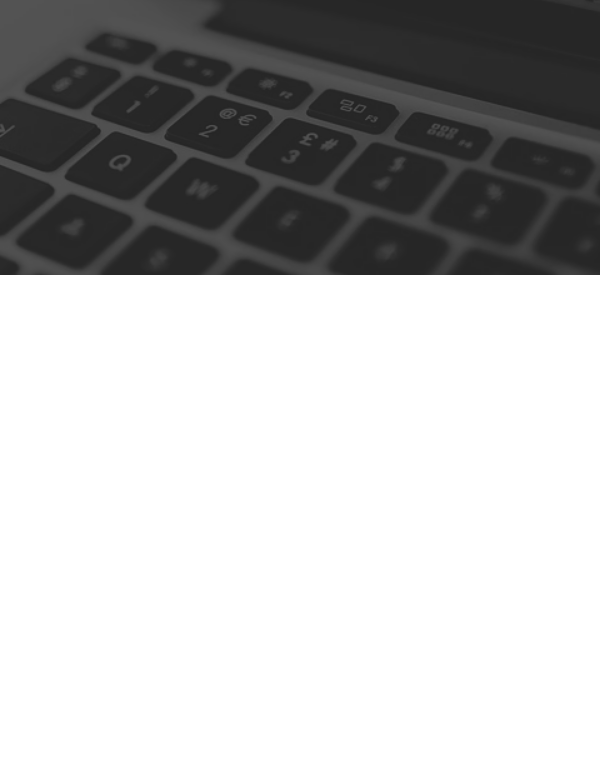
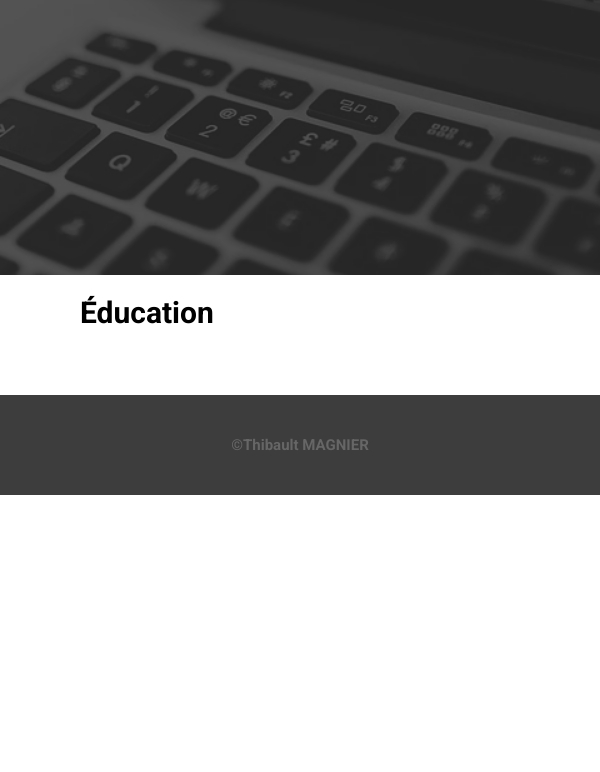
Before and after one commit to Thibault-MGNR/personal-website, a plain HTML site: page index.html in a window 600 px wide. Shown: the part 525-1297 px from the top of the page. After the commit the page ends 1020 px from the top, so only its background shows below. Drawn offline with Linux system fonts and the light colour scheme; a web font is replaced by a local one.

Commit message:
footer section & init education section

```diff
--- a/index.html
+++ b/index.html
@@ -4,7 +4,7 @@
     <meta charset="UTF-8">
     <meta http-equiv="X-UA-Compatible" content="IE=edge">
     <meta name="viewport" content="width=device-width, initial-scale=1.0">
-    <link href="https://fonts.googleapis.com/css2?family=Anek+Malayalam:wght@500&family=Roboto:wght@500&display=swap" rel="stylesheet">
+    <link href="https://fonts.googleapis.com/css2?family=Anek+Malayalam:wght@500&family=Roboto:ital,wght@0,100;0,300;0,400;0,500;0,700;0,900;1,100;1,300;1,400;1,500;1,700;1,900&display=swap" rel="stylesheet">
     <link href="styles.css" rel="stylesheet">
     <title>MAGNIER Thibault</title>
     <script src="scripts.js"></script>
@@ -27,9 +27,14 @@
         </div>
     </header>
     <section id="education" class="white">
-        <div class="fade-in-container hide">
-            <h2 class="fade-in-animation">Test</h2>
+        <div class="wrapper">
+            <div class="fade-in-container hide">
+                <h2 class="fade-in-animation">Éducation</h2>
+            </div>
         </div>
     </section>
+    <footer>
+        <h2>©Thibault MAGNIER</h2>
+    </footer>
 </body>
 </html>
--- a/scripts.js
+++ b/scripts.js
@@ -16,20 +16,28 @@ function reveal() {
 
 function menuRotation() {
   if(menuIsDevelop){
+    ascendMenu();
+  } else {
+    downMenu();
+  }
+}
+
+function ascendMenu(){
   menuButton.classList.remove("rotate-menu-f");
   menuButton.classList.add("rotate-menu-b");
   popOutMenuLi();
   popOutMenuA();
   slideOutH1Title();
   menuIsDevelop = false;
-  } else {
+}
+
+function downMenu(){
   menuButton.classList.remove("rotate-menu-b");
   menuButton.classList.add("rotate-menu-f");
   popInMenuLi();
   popInMenuA();
   slideInH1Title();
   menuIsDevelop = true;
-  }
 }
 
 function popInMenuLi() {
--- a/styles.css
+++ b/styles.css
@@ -1,4 +1,4 @@
-/* GENERAL */
+/* ################ GENERAL ################ */
 
 html {
     scroll-behavior: smooth;
@@ -9,6 +9,7 @@ html {
     padding: 0;
     text-transform: none;
     text-decoration: none;
+    font-family: 'Roboto', sans-serif;
 }
 
 .black {
@@ -19,7 +20,21 @@ html {
     color: black;
 }
 
-/* HEADER */
+@media (min-width: 600px){
+    .wrapper {
+        width: 70%;
+        margin: 0 auto;
+    }
+}
+
+@media (max-width: 600px){
+    .wrapper {
+        width: 80%;
+        margin: 0 auto;
+    }
+}
+
+/* ################ HEADER ################ */
 
 header {
     background: url("images/fond.png") no-repeat center;
@@ -72,7 +87,6 @@ header h1 {
     }
 
     #nav-bar li{
-        font-family: 'Roboto', sans-serif;
         font-size: 20px;
         list-style: none;
         margin-top: 25px;
@@ -100,7 +114,7 @@ header h1 {
 }
 
 @media (max-width: 600px) {
-    /* ________________  ©css.gg  ____________________ */
+    /* ___________ ©css.gg _______________ */
 
     .gg-menu {
         display: block;
@@ -149,7 +163,6 @@ header h1 {
     }
 
     #nav-bar li{
-        font-family: 'Roboto', sans-serif;
         list-style: none;
         margin-top: 15px;
         text-align: center;
@@ -178,17 +191,55 @@ header h1 {
     color: white;
 }
 
-/* EDUCATION */
+/* ################ EDUCATION ################ */
 #education {
-    height: 1000px;
+    height: 100px;
 }
 
 #education h2 {
-    font-size: 100px;
-    margin: 0 auto;
-    margin-top: 500px;
+    font-size: 30px;
+    height: 50px;
+    color: black;
+
+    /* font-weight: 400; */
+    margin-left: 20px;
+    margin-top: 20px;
 }
-/* ANIMATIONS */
+
+/* ################ FOOTER ################ */
+
+footer {
+    background: #3d3d3d;
+    display: flex;
+    justify-content: center;
+    align-content: center;
+    height: 150px;
+}
+
+footer h2 {
+    color: #666666;
+    font-size: 15px;
+    margin: auto 0;
+}
+
+@media (max-width: 600px) {
+    footer {
+        background: #3d3d3d;
+        display: flex;
+        justify-content: center;
+        align-content: center;
+        height: 100px;
+    }
+
+    footer h2 {
+        color: #666666;
+        font-size: 15px;
+        margin: auto 0;
+    }
+}
+
+
+/* ################ ANIMATIONS ################ */
 
 .menu-pop-in-li {
     animation: nav-pop-in ease 1s;
@@ -203,13 +254,13 @@ header h1 {
 }
 
 .rotate-menu-f {
-    animation: rotation-0-90 ease-in-out 1s;
+    animation: rotation-0-90 ease 1s;
     animation-fill-mode: forwards;
     animation-iteration-count: 1;
 }
 
 .rotate-menu-b {
-    animation: rotation-90-0 ease-in-out 1s;
+    animation: rotation-90-0 ease 1s;
     animation-fill-mode: forwards;
     animation-iteration-count: 1;
 }
@@ -236,10 +287,6 @@ header h1 {
     animation: fadeOutAnimationMenuA ease 1s;
     animation-fill-mode: forwards;
     animation-iteration-count: 1;
-}
-
-#education .fade-in-animation:has {
-    background: green;
 }
 
 .hide {
```
Lines whose indentation alone changed are shown as unchanged.
